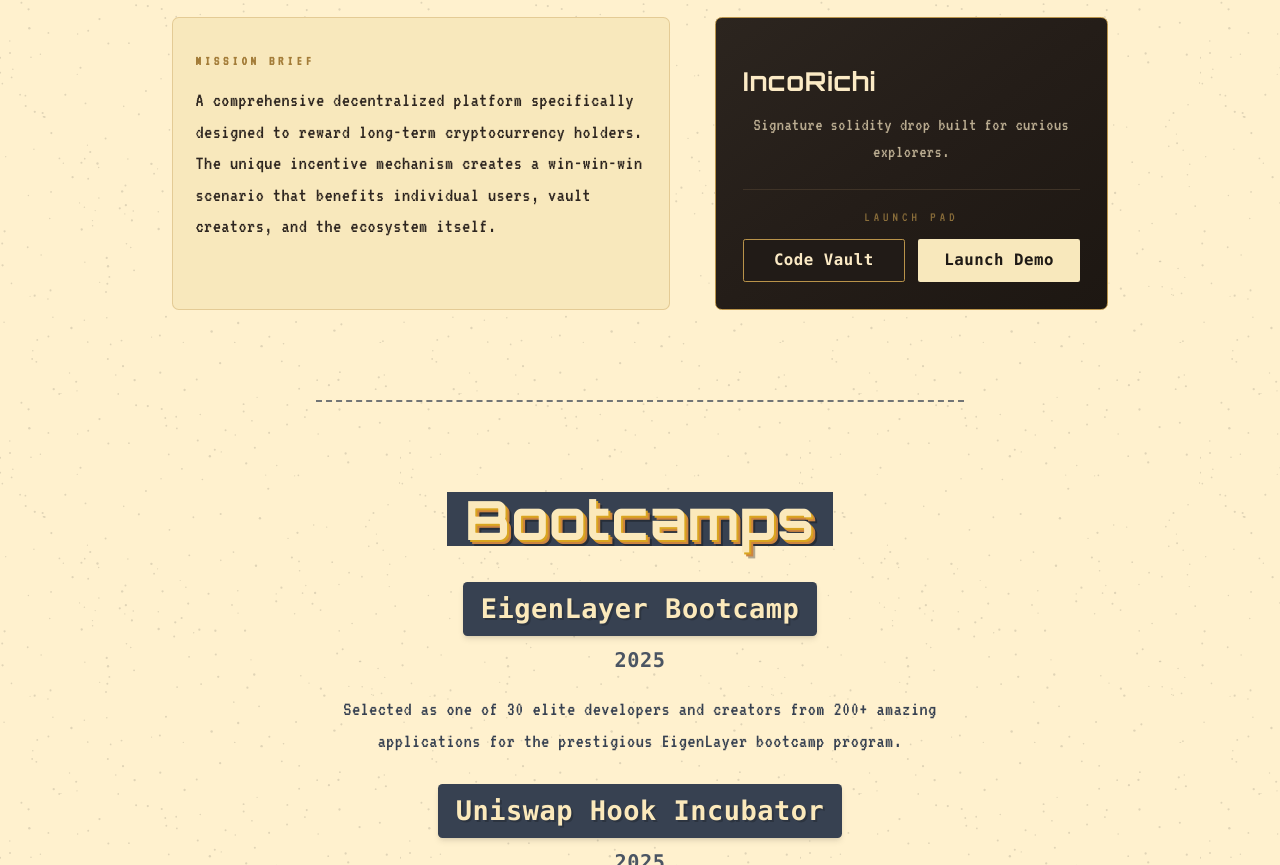
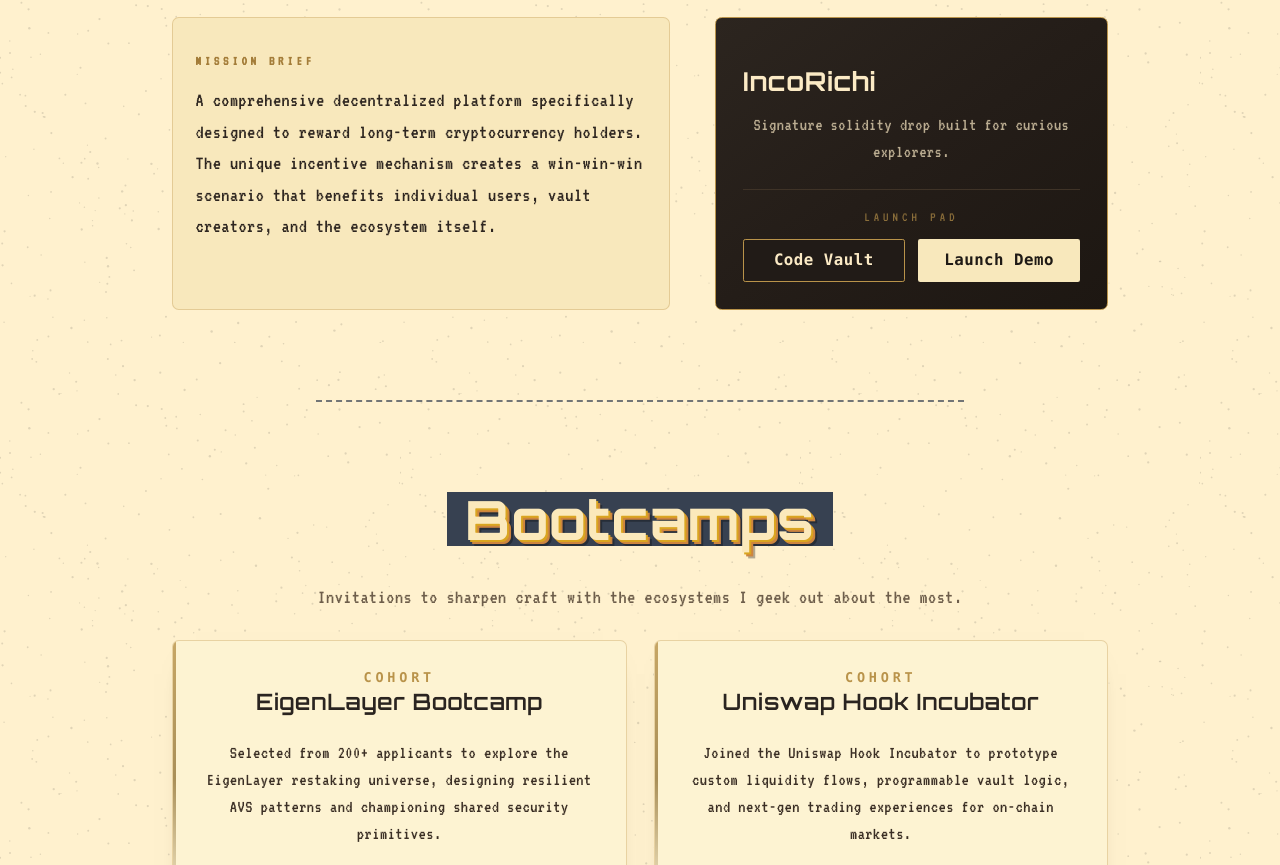
Before and after one commit to DengreSarthak/Portfolio, a Next.js app: page / in a window 1280 px wide. Shown: the part 3257-4122 px from the top of the page. Built offline with nearby package versions, Linux system fonts and the light colour scheme.

Commit message:
Bootcamp UI revamp

```diff
--- a/src/components/achievements.tsx
+++ b/src/components/achievements.tsx
@@ -71,17 +71,9 @@ export function Achievements() {
                 aria-hidden
                 className="absolute inset-y-4 left-0 w-[3px] rounded-full bg-[#b9934a]/70"
               />
-              <div className="relative flex flex-col gap-4 md:flex-row md:items-center md:justify-between">
-                <div className="flex flex-col gap-3 md:flex-row md:items-center md:gap-5">
-                  <div className="flex items-center gap-3 text-[#2a2420]">
-                    <div className="text-center">
-                      <h3 className="text-lg font-semibold text-[#2a2420] sm:text-xl text-center">
-                        {achievement.title}
-                      </h3>
-                    </div>
-                  </div>
-                </div>
-              </div>
+              <h3 className="text-lg font-semibold text-[#2a2420] sm:text-xl text-center">
+                {achievement.title}
+              </h3>
               <p className="mt-4 max-w-3xl text-sm leading-relaxed text-[#3b2f25] sm:text-base">
                 {achievement.description}
               </p>
--- a/src/components/bootcamps.tsx
+++ b/src/components/bootcamps.tsx
@@ -1,19 +1,22 @@
 "use client";
 
 import { motion } from "framer-motion";
+import { Compass } from "lucide-react";
 
 const bootcamps = [
   {
     title: "EigenLayer Bootcamp",
-    year: "2025",
+    year: "Cohort 2025",
     description:
-      "Selected as one of 30 elite developers and creators from 200+ amazing applications for the prestigious EigenLayer bootcamp program.",
+      "Selected from 200+ applicants to explore the EigenLayer restaking universe, designing resilient AVS patterns and championing shared security primitives.",
+    focus: "Restaking primitives & AVS ops",
   },
   {
     title: "Uniswap Hook Incubator",
-    year: "2025",
+    year: "Cohort 2025",
     description:
-      "Accepted into the exclusive Uniswap Hook Incubator program to develop innovative DeFi solutions and custom trading mechanisms.",
+      "Joined the Uniswap Hook Incubator to prototype custom liquidity flows, programmable vault logic, and next-gen trading experiences for on-chain markets.",
+    focus: "Programmable liquidity design",
   },
 ];
 
@@ -24,34 +27,48 @@ export function Bootcamps() {
         initial={{ opacity: 0 }}
         whileInView={{ opacity: 1 }}
         viewport={{ once: true }}
+        className="mx-auto max-w-5xl"
       >
-        <div className="section-title">
+        <div className="section-title text-center">
           <h2>Bootcamps</h2>
         </div>
 
-        <div className="space-y-4 sm:space-y-6">
+        <p className="mx-auto mb-6 max-w-2xl text-center text-sm sm:text-base md:text-lg text-[#4a3a2b] opacity-80">
+          Invitations to sharpen craft with the ecosystems I geek out about the most.
+        </p>
+
+        <div className="grid gap-5 sm:gap-6 md:grid-cols-2">
           {bootcamps.map((bootcamp, index) => (
-            <motion.div
-                key={index}
-                initial={{ opacity: 0, y: 20 }}
-                whileInView={{ opacity: 1, y: 0 }}
-                viewport={{ once: true }}
-                transition={{ delay: index * 0.1 }}
-                className="text-center"
+            <motion.article
+              key={bootcamp.title}
+              initial={{ opacity: 0, y: 18 }}
+              whileInView={{ opacity: 1, y: 0 }}
+              viewport={{ once: true }}
+              transition={{ delay: index * 0.08 }}
+              className="group relative overflow-hidden rounded-md border border-[#d7b97c]/55 bg-[#fdf3d2] px-5 py-6 shadow-[0_10px_28px_-24px_rgba(47,39,32,0.65)] transition-transform duration-200 hover:-translate-y-1.5"
             >
-              <div className="text-center mb-4">
-                <div className="inline-block bg-gray-700 text-[#FBE9BB] px-3 sm:px-4 py-2 text-base sm:text-lg md:text-xl lg:text-2xl font-bold pixel-shadow shadow-md mb-2 rounded">
-                  {bootcamp.title}
+              <span
+                aria-hidden
+                className="absolute inset-y-0 left-0 w-[3px] bg-gradient-to-b from-[#b9934a] via-[#94763a] to-transparent opacity-80"
+              />
+              <div className="relative flex flex-col gap-4 text-[#2a2420] sm:gap-5">
+                <div className="text-center">
+                  <div className="text-xs font-semibold uppercase tracking-[0.28em] text-[#b9934a]">
+                    Cohort
+                  </div>
+                  <h3 className="text-lg font-semibold sm:text-xl">{bootcamp.title}</h3>
                 </div>
-                <div className="text-sm sm:text-base md:text-lg font-semibold text-gray-600">{bootcamp.year}</div>
-              </div>
 
-              <div className="max-w-xs sm:max-w-sm md:max-w-lg lg:max-w-xl mx-auto">
-                <p className="text-sm sm:text-base md:text-lg font-medium text-gray-700 text-center leading-relaxed">
+                <p className="text-sm leading-relaxed text-[#3b2f25] sm:text-base">
                   {bootcamp.description}
                 </p>
+
+                <div className="flex items-center gap-2 text-xs uppercase tracking-[0.28em] text-[#b9934a]/80">
+                  <Compass size={14} strokeWidth={1.5} />
+                  {bootcamp.focus}
+                </div>
               </div>
-            </motion.div>
+            </motion.article>
           ))}
         </div>
       </motion.div>
```
